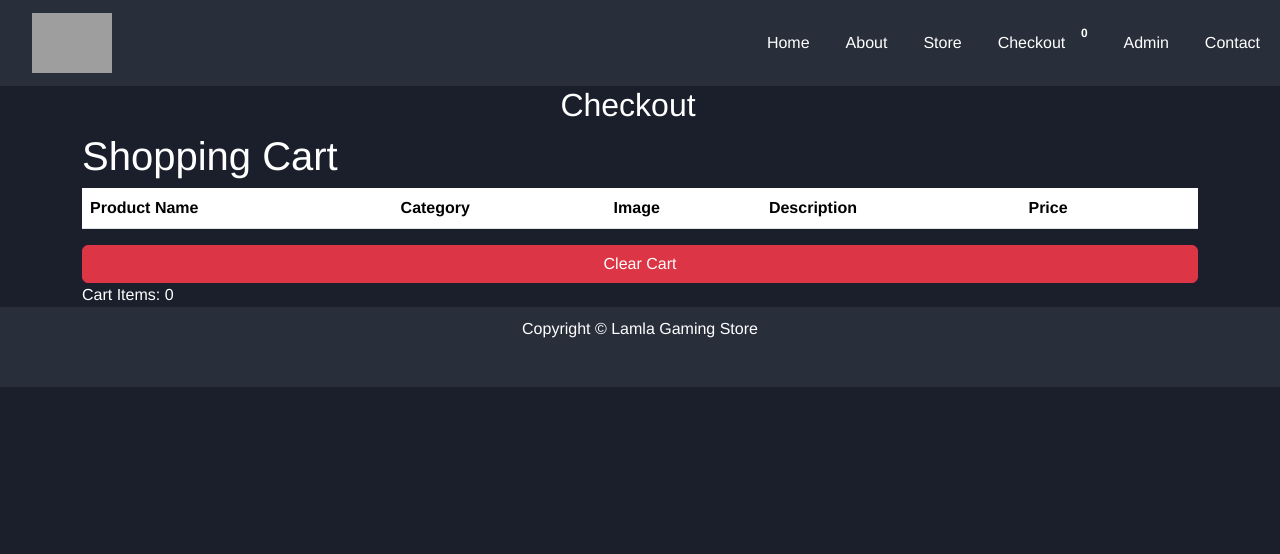
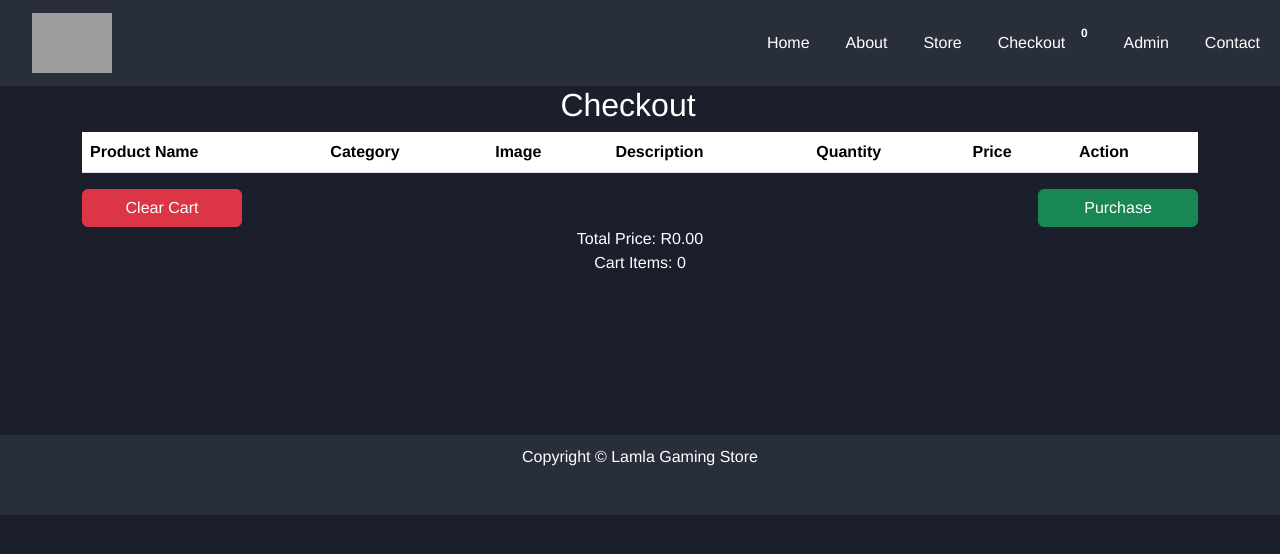
Before and after one commit to lamlankosi/LamlaGamingStore, a plain HTML site: page html/checkout.html in a window 1280 px wide. Both pictures are taken after a click on the button "Clear Cart". Drawn offline with nearby package versions, Linux system fonts and the light colour scheme; grey boxes are pictures that could not be loaded.

Commit message:
Checkout

```diff
--- a/css/style.css
+++ b/css/style.css
@@ -195,3 +195,22 @@ button:hover {
     width:fit-content;
     height: 35px;
 }
+
+.container{
+    margin-bottom: 10rem;
+}
+
+
+#clear{
+    width: 10rem;
+
+}
+
+#buy{
+    width: 10rem;
+}
+
+.prices{
+
+    text-align: center;
+}
--- a/html/checkout.html
+++ b/html/checkout.html
@@ -59,8 +59,7 @@
         </div>
 
         <div class="container">
-            <h1>Shopping Cart</h1>
-            <table class="table">
+          <table class="table" cartTable>
               <thead>
                   <tr>
 
@@ -68,14 +67,31 @@
                       <th>Category</th>
                       <th>Image</th>
                       <th>Description</th>
+                      <th>Quantity</th>
                       <th>Price</th>
-                        <th></th>
+                      <th>Action</th>
                       </tr>
                       </thead>
-                <tbody id="cartTableBody"></tbody>
+                      <tbody cartTableBody></tbody>
                       </table>
-            <button class="btn btn-danger" onclick="clearCart()">Clear Cart</button>
+                        <div class="d-flex justify-content-between" >
+                          <button class="btn btn-danger" onclick="clearCart()" id="clear">Clear Cart</button>
+                          <button class="btn btn-success" onclick="purchaseItems()" id="buy">Purchase</button>
+
+                        </div>
+                        <div class="prices">
+                          <div>
+                            Total Price: <span totalPrice>R0.00</span>
+                          </div>
                           <div>Cart Items: <span counter>0</span></div>
+                        </div>
+
+
+
+
+
+
+
       </div>
 
     </main>
--- a/script/checkout.js
+++ b/script/checkout.js
@@ -1,25 +1,70 @@
-let checkOutItems = JSON.parse(localStorage.getItem('checkout'))
-    ? JSON.parse(localStorage.getItem('checkout'))
-    : []
+document.addEventListener('DOMContentLoaded', () => {
+    let checkOutItems = JSON.parse(localStorage.getItem('checkout')) || [];
+    let cartTableBody = document.querySelector('[cartTableBody]');
+    let totalPriceElement = document.querySelector('[totalPrice]');
 
-    document.addEventListener('DOMContentLoaded', function() {
-        let products = JSON.parse(localStorage.getItem('myProducts')) || [];
-        let tableProducts = document.querySelector('[checkoutTable]');
-
-        function displayTable(checkoutProducts) {
-            tableProducts.innerHTML = '';
-            checkoutProducts.forEach(product => {
-                tableProducts.innerHTML += `
+    function displayCartItems() {
+        cartTableBody.innerHTML = '';
+        let totalPrice = 0;
+        checkOutItems.forEach((product, index) => {
+            if (product && product.productName) {
+                let productTotalPrice = product.amount * product.quantity;
+                totalPrice += productTotalPrice;
+                cartTableBody.innerHTML += `
                     <tr>
                         <td>${product.productName}</td>
                         <td>${product.category}</td>
-                        <td><img src="${product.img_url}" alt="${product.productName}" style="width: 100px;"></td>
+                        <td><img src="${product.img_url}" class="card-img-top" alt="..." loading="lazy" style="width:6rem; height: 6rem"></td>
                         <td>${product.description}</td>
-                        <td>R${product.amount}.00</td>
+
+                        <td>
+                            <input type="number" min="1" value="${product.quantity}" onchange="updateQuantity(${index}, this.value)">
+                        </td>
+                        <td>R${productTotalPrice}.00</td>
+                        <td><button class="btn btn-danger" onclick="removeFromCart(${index})">Remove</button></td>
                     </tr>
                 `;
-            });
-        }
+            }
+        });
+        totalPriceElement.textContent = `R${totalPrice}.00`;
+    }
 
-        displayTable(products);
-    });
+    // Function to update quantity of item in cart
+    function updateQuantity(index, quantity) {
+        checkOutItems[index].quantity = parseInt(quantity);
+        localStorage.setItem('checkout', JSON.stringify(checkOutItems));
+        displayCartItems();
+    }
+
+    // Function to remove item from cart
+    function removeFromCart(index) {
+        checkOutItems.splice(index, 1);
+        localStorage.setItem('checkout', JSON.stringify(checkOutItems));
+        displayCartItems();
+        document.querySelector('[counter]').textContent = checkOutItems.length || 0;
+    }
+
+    // Function to clear the cart
+    function clearCart() {
+        checkOutItems = [];
+        localStorage.removeItem('checkout');
+        displayCartItems();
+        document.querySelector('[counter]').textContent = 0;
+    }
+
+    // Expose functions to global scope for inline event handlers
+    window.updateQuantity = updateQuantity;
+    window.removeFromCart = removeFromCart;
+    window.clearCart = clearCart;
+
+    displayCartItems();
+});
+
+function purchaseItems() {
+    if (checkOutItems.length > 0) {
+        alert("Thank you for purchasing!");
+        clearCart();
+    } else {
+        alert("Your cart is empty!");
+    }
+}
```
Also changed, not shown: index.html (+1 -0 lines), script/products.js (+35 -36 lines). Lines whose indentation alone changed are shown as unchanged.
